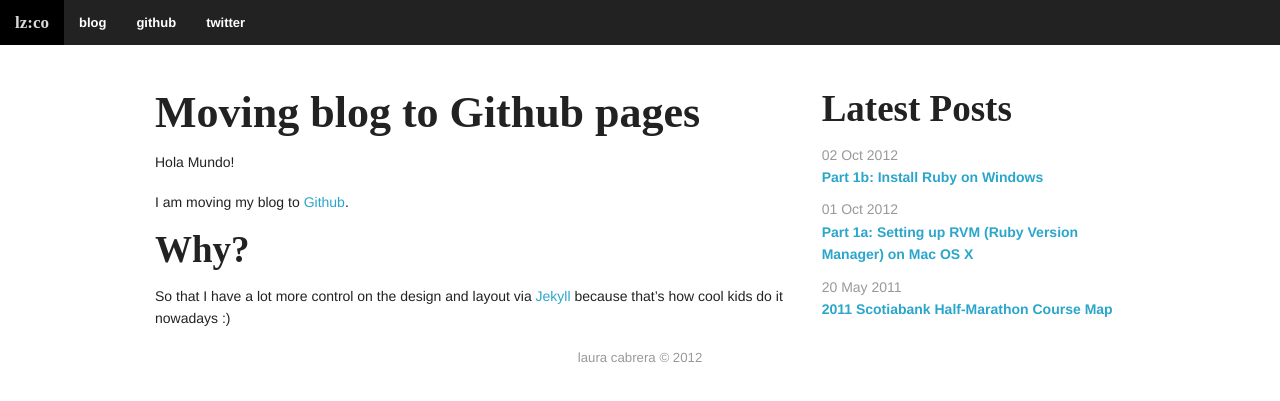
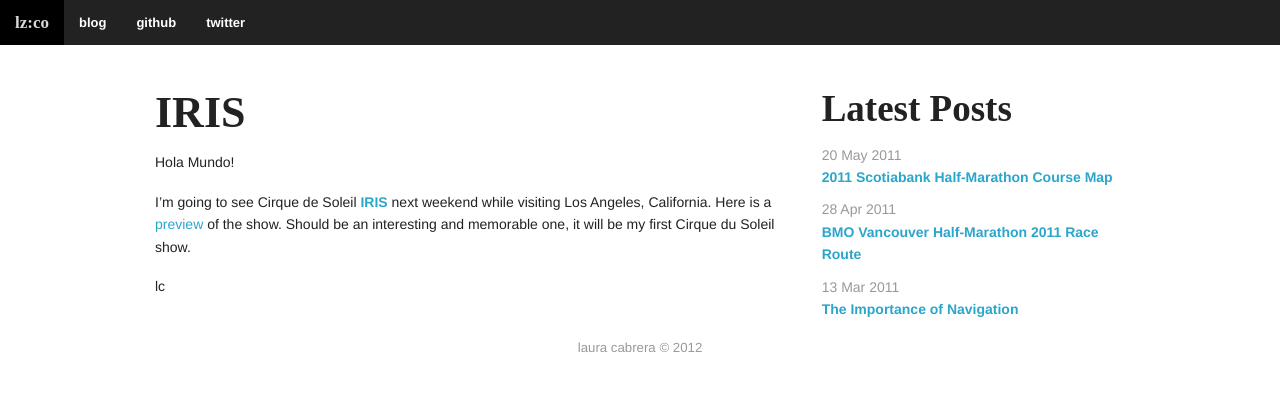
Before and after one commit to lzcabrera/lzcabrera-old.github.com, a Jekyll site: the page built from _posts/2012-03-31-hello-world.md, in a window 1280 px wide. Shown: the top 401 px of the page. Built offline with Jekyll 4.4.1, drawn with Linux system fonts in a browser that asks for light colours; some web fonts are replaced; Markdown is read by kramdown in place of the engine named in the settings.

Commit message:
Revert "adding new posts"
This reverts commit ef3fbead1f25fdd5b398058b385ede44448cf29f.

```diff
--- a/_posts/2012-03-31-hello-world.md
+++ b/_posts/2012-03-31-hello-world.md
@@ -1,12 +1,11 @@
 ---
 layout: post
-title: "Moving blog to Github pages"
+title: "IRIS"
 ---
 
 Hola Mundo!
 
-I am moving my blog to <a href="http://github.com">Github</a>.
+I'm going to see Cirque de Soleil **[IRIS](http://www.cirquedusoleil.com/en/shows/iris/show/about.aspx)** next weekend while visiting Los Angeles, California.
+Here is a [preview](http://www.youtube.com/embed/GGVVypUMG3c) of the show. Should be an interesting and memorable one, it will be my first Cirque du Soleil show.
 
-## Why?
-
-So that I have a lot more control on the design and layout via <a href="http://jekyllrb.com/">Jekyll</a> because that's how cool kids do it nowadays :)
+lc
--- a/_posts/2012-10-01-setting-up-rvm-on-mac-os-x.md
+++ /dev/null
@@ -1,72 +0,0 @@
----
-layout: post
-title: "Part 1a: Setting up RVM (Ruby Version Manager) on Mac OS X"
----
-
-
-<p>Here are 10 easy steps some of you may find useful. Thanks to Ryan bigg for his <a href="http://ryanbigg.com/2011/06/mac-os-x-ruby-rvm-rails-and-you/">article</a> that helped me figure it all out</p>
-
-<div class="step">
-<p><span>Step 1</span>: Install XCode (Mac App Store)<br/>
-We need this for the build tools that it installs to install Ruby and other packages.<br/>
-This install will take a couple of minutes...</p>
-</div>
-
-<div class="step">
-<p><span>Step 2</span>: Install Homebrew<br/>
-Homebrew is a package management system, you can install it via command line</p>
-<blockquote>ruby -e "$(curl -fsSL https://gist.github.com/raw/323731/install_homebrew.rb)"</blockquote>
-<p>Once homebrew is installed, let's install the package for Git.</p>
-</div>
-
-<div class="step">
-<p><span>Step 3</span>: Install Git</p>
-<blockquote>brew install git</blockquote>
-<p>The reason why we are installing Git is to install RVM (Ruby Version Manager) from its Github repository</p>
-</div>
-
-<div class="step">
-<p><span>Step 4</span>: Install RVM (Ruby Version Manager)<br/>
-This is a helpful tool for installing and managing many different versions of Ruby and its gems all at once.</p>
-<p>We are going to use it to install only one version of Ruby.</p>
-<p>The following command installs RVM and it is expecting you to have git and curl installed for it to work:</p>
-<blockquote>bash -s stable &lt; &lt;(curl -s https://raw.github.com/wayneeseguin/rvm/master/binscripts/rvm-installer)</blockquote>
-</div>
-
-<div class="step">
-<p><span>Step 5</span>: Update ~/.bash_profile<br/>
-We need to add a line to the ~/.bash_profile that is responsible for setting up the bash session (this is where we load RVM)</p>
-<blockquote>echo '[[ -s "$HOME/.rvm/scripts/rvm" ]] &amp;&amp; source "$HOME/.rvm/scripts/rvm"' >> ~/.bash_profile </blockquote>
-</div>
-
-<div class="step">
-<p><span>Step 6</span>: Reload ~/.bash_profile</p>
-<blockquote>. ~/.bash_profile</blockquote>
-</div>
-
-<div class="step">
-<p><span>Step 7</span>: Install Ruby<br/>
-With RVM and XCode install we can install Ruby 1.9.3</p>
-<blockquote>rvm install 1.9.3</blockquote>
-<p>This command will take a couple of minutes...</p>
-</div>
-
-<div class="step">
-<p><span>Step 8</span>: Select the Ruby version to use<br/>
-In our case, since we just installed version 1.9.3, this is the one we are going to use</p>
-<blockquote>rvm use 1.9.3</blockquote>
-</div>
-
-<div class="step">
-<p><span>Step 9</span>: Check which version of Ruby you are using</p>
-<blockquote>ruby -v</blockquote>
-<p>If you see something like </p>
-<blockquote>ruby 1.9.3p0 (2011-10-30 revision 33570) [x86_64-linux] </blockquote>
-<p>or similar then we are on the same page</p>
-</div>
-
-<div class="step">
-<p><span>Step 10</span>: Set the default Ruby version</p>
-<blockquote>rvm --default use 1.9.3</blockquote>
-<p>Now whenever we open a new bash session we will have Ruby available for us to use.</p>
-</div>
--- a/_posts/2012-10-02-install-ruby-on-windows.md
+++ /dev/null
@@ -1,33 +0,0 @@
----
-layout: post
-title: "Part 1b: Install Ruby on Windows"
----
-
-<p>If you are running a Windows machine and need to install ruby, here are 3 easy steps to follow. For more information you can also visit <a href="http://rubyinstaller.org/downloads/">rubyinstaller.org</a>, which is where I followed the instructions from when I had to install it on a Windows machine.</p>
-
-<div class="step">
-<p><span>Step 1</span>: Download RubyInstaller from <a href="http://rubyinstaller.org/downloads/">http://rubyinstaller.org/downloads/</a></p>
-<p>The latest version (when this post was written) is Ruby 1.9.3-p194. I'm providing this instructions because I had to figure how to setup Ruby on a computer at work.<br/>
-I'm not aware if there is something similar to RVM (Ruby Version Manager) for Windows that could help with future updates to Ruby.</p>
-</div>
-
-<div class="step">
-<p><span>Step 2</span>: Run the Installer</p>
-<p>I checked the following 2 options to make it simple to use. The Windows command line is already complicated enough when I am not used to it anyways:</p>
-<ul>
-	<li>Add Ruby executable to your PATH</li>
-	<li>Associate .rb and .rbw files with this Ruby installation</li>
-</ul>
-</div>
-
-<div class="step">
-<p><span>Step 3</span>: Verify that your installation was successful</p>
-<ul>
-	<li>Go to the Windows command line by clicking on the Windows logo and on the search field type cmd and hit enter</li>
-	<li>A new window with a black background will popup, for all of you non-tech savvy this is the Windows command line</li>
-	<li>Type "ruby -v" and you should see
-	<blockquote>ruby 1.9.3p194</blockquote>
-	immediately after it</li>
-</ul>
-</div>
-<p>That's it you now have ruby installed on your Windows machine and will now be able to install fancy tools like compass and zurb foundation 3 to create and design cool web responsive websites and web applications.</p>
```
